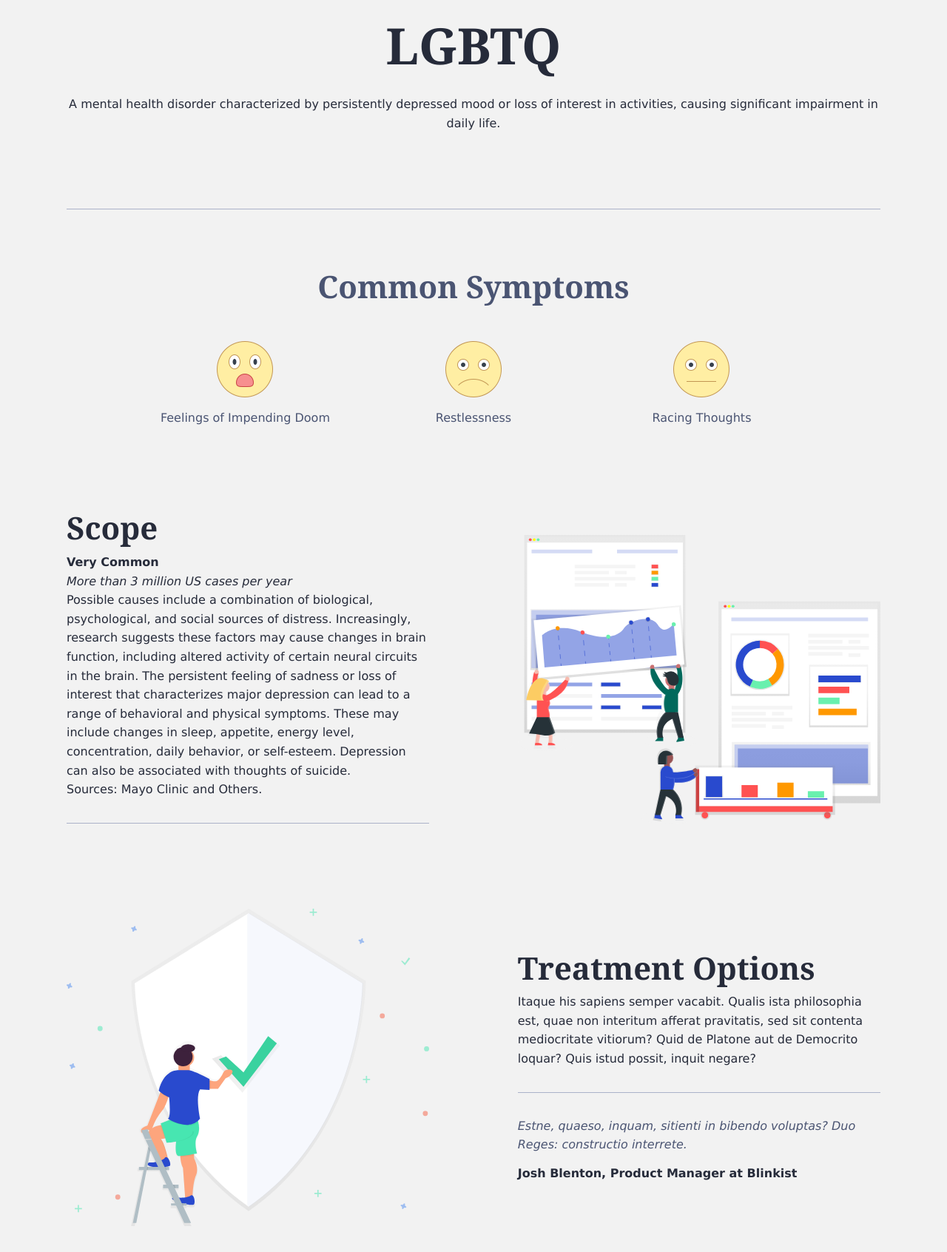
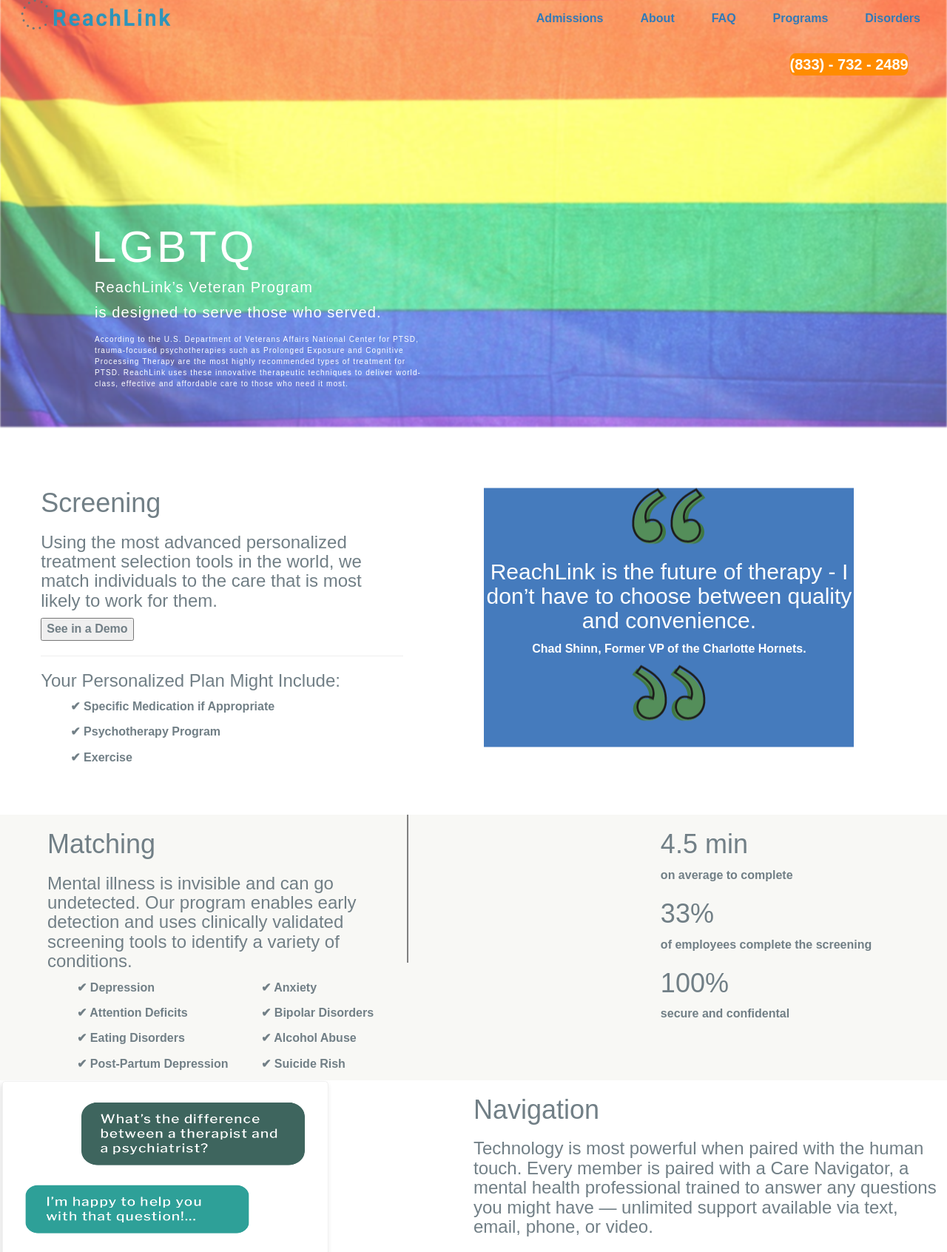
Before and after one commit to anamgonzalez/ReachLink-temp, a plain HTML site: page www/html/programpgs/lgbtq.html in a window 1280 px wide. Shown: the part 23-1715 px from the top of the page at 74% size. Drawn offline with nearby package versions, Linux system fonts and the light colour scheme; a web font is replaced by a local one.

Commit message:
lgbtq pic up

```diff
--- /dev/null
+++ b/www/css/programstyling/lgbtq.css
@@ -0,0 +1,135 @@
+#veteransimg {
+  position: absolute;
+  -webkit-filter: opacity(70%) blur(1px);
+  filter: opacity(70%) blur(1px);
+  left: 0;
+  top: 0;
+  height: 600px;
+  width: 100%;
+  z-index: 1;
+}
+.textblock {
+  position: absolute;
+  top: 40%;
+  left: 10%;
+  text-align: left !important;
+  color: white;
+  z-index: 9999;
+  width: 35%;
+}
+.veteranstitle {
+	font-family: futura, sans-serif;
+	font-size: 60px;
+	font-weight: 400;
+  margin-left: -5.5%;
+	letter-spacing: 4px;
+  text-align: left;
+	line-height: 34px;
+	text-transform: none;
+	vertical-align: baseline;
+	white-space: pre-wrap;
+	word-spacing: 0px;
+}
+.vsubtext {
+	font-family:futura, sans-serif;
+	font-size: 20px;
+	font-weight: 300;
+	letter-spacing: 1.1px;
+	line-height: 34px;
+	text-decoration: none solid rgb(0, 0, 0);
+	text-align: left;
+	text-indent: 0px;
+	text-transform: none;
+	vertical-align: baseline;
+	white-space: pre-wrap;
+	word-spacing: 0px;
+  margin-bottom: -5%;
+}
+.vinfo {
+  font-family: futura, sans-serif;
+  font-size: 10px;
+  font-weight: 400;
+  letter-spacing: 1.1px;
+}
+/* Body Text One */
+.w3-container {
+  height: 350px;
+  width: 500px;
+  display: inline-block;
+  background-color:#457BBD;
+  color: white;
+  text-align: center;
+  transform: translateY(-25%)translateX(10%);
+
+}
+.bodytext1 {
+  display: inline-block;
+  width: 600px;
+  padding: 5%;
+}
+.textcontainer {
+  padding: 0;
+  margin: 0;
+  display: inline-block;
+  z-index: 10;
+}
+/* Body Text Two */
+.matchlists {
+  display: inline-block;
+}
+.textcontainer2{
+  display: flex;
+  width: 100%;
+  background-color: #F8F8F5;
+  padding-left: 5%;
+}
+.bodytext2 {
+  width: 40%;
+}
+/* Vertical Lines */
+.verticalline {
+display: flex;
+flex-wrap: wrap;
+background-color: gray;
+height: 200px;
+width: 2px;
+justify-content:center;
+}
+
+.numbers {
+  display: inline-block;
+  margin-left: 28%;
+}
+/* Body text 3 */
+.textcontainer3 {
+  background-color: white;
+  height: 400px;
+}
+#navimg {
+  display: inline-block;
+  position: absolute;
+  height: 400px;
+  width: 35%;
+}
+.bodytext3 {
+  height: 300px;
+  width: 50%;
+  float: right;
+}
+/* Body text 4 */
+.bodytext4 {
+  display: inline-block;
+  height: 300px;
+  width: 40%;
+}
+#accessphoto {
+  display: inline-block;
+  float: right;
+}
+.textcontainer4{
+    background-color: #F8F8F5;
+    height: 385px;
+}
+#myCarousel {
+  height: 400px;
+}
--- a/www/html/programpgs/lgbtq.html
+++ b/www/html/programpgs/lgbtq.html
@@ -1,85 +1,246 @@
 <!DOCTYPE html>
 <html lang="en">
 
-
 <meta name="viewport" content="width=device-width, initial-scale=1">
 <title>ReachLink</title>
-  <link rel="stylesheet" type="text/css" href="../../css/production.css">
+<link rel="stylesheet" type="text/css" href="https://fonts.googleapis.com/css?family=Open+Sans|Candal|Alegreya+Sans">
+<link rel="stylesheet" type="text/css" href="../../css/font-awesome.min.css">
+<link rel="stylesheet" type="text/css" href="../../css/bootstrap.min.css">
+<link rel="stylesheet" type="text/css" href="../../css/imagehover.min.css">
+<link rel="stylesheet" type="text/css" href="../../css/navbar.css">
+<link rel="stylesheet" type="text/css" href="../../css/footer.css">
+<link rel="stylesheet" type="text/css" href="../../css/programstyling/adolescent.css">
+<head>
+  <script src="../../js/jquery-2.1.1.js"></script>
+<script>
+$(window).scroll(function(){
+	$('nav').toggleClass('scrolled', $(this).scrollTop() > 50);
+});
+</script>
+</head>
+<header>
+    <nav id="navigation" class="navbar navbar-default navbar-fixed-top">
+      <div class="navbar">
+          <ul class="nav">
+              <a href="https://www.reachlink.com"><img src="../../img/reachlinklogo.png" class="rllogo"></a>
+            <li class="nav-item ">
+              <a class="nav-link" href="disorders.html">Disorders</a>
+            </li>
+            <li class="nav-item">
+              <a class="nav-link" href="programs.html">Programs</a>
+            </li>
+            <li class="nav-item">
+              <a class="nav-link" href="freqask.html">FAQ</a>
+            </li>
+            <li class="nav-item">
+              <a class="nav-link" href="about.html">About</a>
+            </li>
+            <li class="nav-item">
+              <a class="nav-link" href="html/admission.html">Admissions</a>
+            </li>
+          </ul>
+        <div>
+            <a href="tel:8337322489" class="rlnumber"> (833) - 732 - 2489</a>
+        </div>
+      </div>
+    </nav>
+</header>
+<body>
 
-<header class="align--center pt3">
-    <div class="container--lg border--bottom pb3">
-        <h1 class="mb2">LGBTQ</h1>
-        <p class="mb3">A mental health disorder characterized by persistently depressed mood or loss of interest in activities, causing significant impairment in daily life.</p>
+<section class="container1">
+  <img src="../../img/programpng/headerimg/lgbtq.jpg" alt="rllogo" id="veteransimg"></img>
+  <div class="textblock">
+    <h1 class="veteranstitle"> LGBTQ</h1>
+    <h2 class="vsubtext">ReachLink’s Veteran Program <br>is designed to serve those who served.
+    </h2>
+    <p class="vinfo">According to the U.S. Department of Veterans Affairs National Center for PTSD,
+       trauma-focused psychotherapies such as Prolonged Exposure and Cognitive Processing Therapy
+       are the most highly recommended types of treatment for PTSD. ReachLink uses these innovative
+       therapeutic techniques to deliver world-class, effective and affordable care to those who need it most.
+    </p>
+  </div>
+</section>
+<br>
+<br>
+<br>
+<br>
+<br>
+<br>
+<br>
+<br>
+<br>
+<br>
+<br>
+<br>
+<br>
+<br>
+<br>
+<br>
+<br>
+<br>
+<br>
+<br>
+<br>
+<br>
+<br>
+<br>
+<br>
+<section class="textcontainer">
+  <div class="bodytext1">
+    <h1> Screening </h1>
+    <h3>Using the most advanced personalized treatment
+       selection tools in the world, we match individuals
+        to the care that is most likely to work for them.</h3>
+    <button> See in a Demo </button>
+    <hr></hr>
+    <h3> Your Personalized Plan Might Include:</h3>
+      <ul> &#10004; Specific Medication if Appropriate </ul>
+      <ul> &#10004; Psychotherapy Program </ul>
+      <ul> &#10004; Exercise </ul>
+  </div>
+  <div class="w3-container">
+          <img src="../../img/quote-marks-start.png" class="quotestart">
+            <h2 class="rlquote">ReachLink is the future of therapy - I don’t have to choose between quality and convenience.</h2>
+            <p class="chad">Chad Shinn, Former VP of the Charlotte Hornets.</p>
+            <img src="../../img/quote-marks-end.png" class="quoteend">
+  </div>
+</section>
+
+<section class="textcontainer2">
+
+  <div class="bodytext2">
+    <h1> Matching </h1>
+    <h3>Mental illness is invisible and can go undetected.
+      Our program enables early detection and uses clinically
+       validated screening tools to identify a variety of conditions.</h3>
+
+    <div class="matchlists">
+      <ul> &#10004; Depression </ul>
+      <ul> &#10004; Attention Deficits </ul>
+      <ul> &#10004; Eating Disorders </ul>
+      <ul> &#10004; Post-Partum Depression </ul>
     </div>
-</header>
+    <div class="matchlists">
+      <ul> &#10004; Anxiety </ul>
+      <ul> &#10004; Bipolar Disorders </ul>
+      <ul> &#10004; Alcohol Abuse </ul>
+      <ul> &#10004; Suicide Rish</ul>
+    </div>
+  </div>
+  <div class="verticalline"></div>
 
-<main>
+  <div class="numbers">
+    <h1>4.5 min </h1>
+    <p>on average to complete</p>
+    <h1>33% </h1>
+    <p>of employees complete the screening</p>
+    <h1>100% </h1>
+    <p>secure and confidental</p>
+  </div>
 
-    <!-- Feature list -->
-    <div class="container pt3 mt2 text--gray align--center">
-        <h2 class="mb3">Common Symptoms</h2>
-        <div class="grid-row">
-            <div class="grid-column span-one-third mb3">
-                  <img class="illustration--small mb1" src="../../img/anxietypng/icons8-surprised-80.png" alt="Assign to others">
-                <p>Feelings of Impending Doom</p>
-            </div>
-            <div class="grid-column span-one-third mb3">
-                <img class="illustration--small mb1" src="../../img/anxietypng/icons8-sad-80.png" alt="Stay connected">
-                <p>Restlessness</p>
-            </div>
-            <div class="grid-column span-one-third mb3">
-                <img class="illustration--small mb1" src="../../img/anxietypng/icons8-neutral-80.png" alt="Powerful search">
-                <p>Racing Thoughts</p>
-            </div>
-        </div>
+</section>
+
+<section class="textcontainer3">
+  <img src="../../img/programpng/headerimg/navphoto.png" alt="rllogo" id="navimg"></img>
+  <div class="bodytext3">
+    <h1> Navigation</h1>
+    <h3>Technology is most powerful when paired with the human touch.
+       Every member is paired with a Care Navigator, a mental health professional
+       trained to answer any questions you might have — unlimited support available
+        via text, email, phone, or video.</h3>
+  </div>
+</section>
+
+<section class="textcontainer4">
+  <div class="bodytext4">
+    <h1> Access </h1>
+    <h3>Give your employees convenient and fast access to the best providers.
+       Our national provider network is vetted through a six-stage vetting process.
+        We use tools that help your members track their progress over time.</h3>
+    <hr></hr>
+      <ul> &#10004; Visits within 1.7 days </ul>
+      <ul> &#10004; Fully vetted providers </ul>
+      <ul> &#10004; Bundled care visits available </ul>
+  </div>
+  <img src="../../img/programpng/headerimg/accessphoto.jpg" alt="rllogo" id="accessphoto"></img>
+</section>
+<section>
+<div id="myCarousel" class="carousel slide" data-ride="carousel">
+  <!-- Indicators -->
+  <ol class="carousel-indicators">
+    <li data-target="#myCarousel" data-slide-to="0" class="active"></li>
+    <li data-target="#myCarousel" data-slide-to="1"></li>
+    <li data-target="#myCarousel" data-slide-to="2"></li>
+  </ol>
+
+  <!-- Wrapper for slides -->
+  <div class="carousel-inner">
+    <div class="item active">
+      <img src="la.jpg" alt="Los Angeles">
     </div>
 
-    <!-- Focus -->
-    <div class="container--lg pt1 pb1">
+    <div class="item">
+      <img src="chicago.jpg" alt="Chicago">
+    </div>
 
-        <div class="grid-row grid-row--center">
-            <div class="grid-column mt3 mb2 order-2">
-                <div class="border--bottom pb2 mb2">
-                    <h2 class="scope">Scope</h2>
-                    <p class="common"><strong>Very Common</strong></p>
-                    <p class="graytext"><i>More than 3 million US cases per year </i></p>
-                    <p>Possible causes include a combination of biological, psychological, and social sources of distress. Increasingly, research suggests these factors may cause changes in brain function, including altered activity of certain neural circuits in the brain.
-                       The persistent feeling of sadness or loss of interest that characterizes major depression can lead to a range of behavioral and physical symptoms. These may include changes in sleep, appetite, energy level, concentration, daily behavior, or self-esteem. Depression can also be associated with thoughts of suicide.</p>
-                    <p class="sourcetext">Sources: Mayo Clinic and Others.</p>
-                </div>
-            </div>
-            <div class="grid-column span-1"></div>
-            <div class="grid-column mt3 mb2 order-1">
-                <img src="../../img/disordersimg/data.svg" alt="Usage data">
-            </div>
+    <div class="item">
+      <img src="ny.jpg" alt="New York">
+    </div>
+  </div>
+
+  <!-- Left and right controls -->
+  <a class="left carousel-control" href="#myCarousel" data-slide="prev">
+    <span class="glyphicon glyphicon-chevron-left"></span>
+    <span class="sr-only">Previous</span>
+  </a>
+  <a class="right carousel-control" href="#myCarousel" data-slide="next">
+    <span class="glyphicon glyphicon-chevron-right"></span>
+    <span class="sr-only">Next</span>
+  </a>
+</div>
+</section>
+</body>
+  <!--Footer-->
+  <footer id="footer" class="footer">
+      <div class="endlinks">
+        <a href="https://www.reachlink.com/"><img src="../../img/reachlinklogo.png" alt="rllogo" id="reachlinklogo"></img> X
+        <a href="https://www.research-park.org/" target="_blank" ><img src="../../img/faulogo.png" alt="faulogo" id="faulogo"></img></a>
+        <div class="hellocred"><br>
+        hello@reachlink.com <br>
+        ReachLink <br>
+        (833) - 732 - 2489<br>
+        3651 FAU Boulevard, Suite 400 <br>
+        Boca Raton, FL 33431 <br></div>
+
+        <div class="column">
+          <a class="footer-link" href="footerlinks/education.html"><p>For Education</p></a>
+          <a class="footer-link" href="footerlinks/payers.html"><p>For Payers</p></a>
+          <a class="footer-link" href="footerlinks/healthsys.html"><p>For Health Systems</p></a>
+          <a class="footer-link" href="footerlinks/corporations.html"><p>For Corporations</p></a>
+          <a class="footer-link" href="footerlinks/courtsys.html"><p>For Court Systems</p></a>
+          <a class="footer-link" href="footerlinks/correcfac.html"><p>For Correctional Facilities</p></a>
         </div>
-
-        <div class="grid-row grid-row--center">
-            <div class="grid-column mt3 mb2">
-                <img src="../../img/disordersimg/security.svg" alt="Absolute security">
-            </div>
-            <div class="grid-column span-1"></div>
-            <div class="grid-column mt3 mb2">
-                <div class="border--bottom pb2 mb2">
-                    <h2 class="treatmentopt">Treatment Options</h2>
-                    <p>Itaque his sapiens semper vacabit. Qualis ista philosophia est, quae non interitum afferat pravitatis, sed sit contenta mediocritate vitiorum? Quid de Platone aut de Democrito loquar? Quis istud possit, inquit&nbsp;negare?</p>
-                </div>
-                <p class="italic text--gray mb1">Estne, quaeso, inquam, sitienti in bibendo voluptas? Duo Reges: constructio&nbsp;interrete.</p>
-                <p class="bold">Josh Blenton, Product Manager at&nbsp;Blinkist</p>
-            </div>
-        </div>
-
+        <div class="column"><a class="footer-link" href="footerlinks/careers.html"><p>Careers</p></a>
+        <a class="footer-link" href="footerlinks/team.html"><p>Team</p></a>
+        <a class="footer-link" href="footerlinks/news.html"><p>News</p></a>
+        <a class="footer-link" href="footerlinks/blog.html"><p>Blog</p></a>
+        <a class="footer-link" href="footerlinks/terms.html"><p>Terms and Conditions</p></a>
+        <a class="footer-link" href="footerlinks/privacypolicy.html"><p>Privacy Policy</p></a>
+      </div>
     </div>
-    <!-- CTA -->
-    <div class="bg--dark-gray align--center pt3 pb3">
-        <div class="container pt2 pb2">
-            <img class="cta-image mb2" src="../../img/disordersimg/text.svg" alt="Text the app">
-            <p class="h3 text--white mb1 bold">We'll text you the&nbsp;app</p>
-            <p class="text--white mb3">Just insert your number below. Messaging rates&nbsp;apply.</p>
-            <div class="inline-block mr1 no-mr-on-mobile" style="width:280px;max-width:100%">
-                <input class="form-control" type="tel" placeholder="Phone number">
-            </div>
-            <button class="btn btn--secondary">Send</button>
-        </div>
+    <div>
+      <ul class="social-links">
+        <li><a href="https://twitter.com/reachlink" target="_blank" ><i class="fa fa-twitter fa-fw"></i></a></li>
+        <li><a href="https://www.facebook.com/reachlinkusa" target="_blank" ><i class="fa fa-facebook fa-fw"></i></a></li>
+        <li><a href="https://www.youtube.com/channel/UCPMbWCdCsK9Mq8eAKBniQtw" target="_blank" ><i class="fa fa-youtube fa-fw"></i></a></li>
+        <li><a href="https://www.instagram.com/reachlinkusa/" target="_blank" ><i class="fa fa-instagram fa-fw"></i></a></li>
+        <li><a href="https://www.linkedin.com/company/reachlink" target="_blank" ><i class="fa fa-linkedin fa-fw"></i></a></li>
+      </ul>
     </div>
-</html>
+      <div class="credits">
+        ©2019 ReachLink All Rights Reserved<br>
+        Designed by <a href="anamgonzalez.info" target="_blank" >Ana Maria Gonzalez</a>
+      </div>
+    </div>
+  </footer>
+  <!-- Footer-->
```
